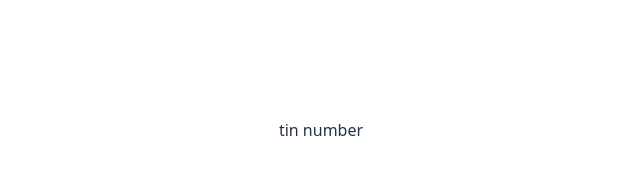
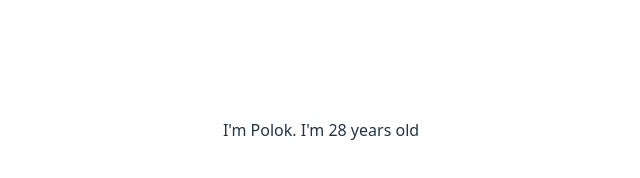
Before and after one commit to hasibulpolok/explore-react-core26, a React (Vite) app: page / in a window 1280 px wide. Shown: the part 270-448 px from the top of the page, without its empty margins (319-959 px from the left). Built offline with nearby package versions, Linux system fonts and the light colour scheme.

Commit message:
component added

```diff
--- a/src/App.jsx
+++ b/src/App.jsx
@@ -28,9 +28,21 @@ import './App.css'
 // export default Apps;
 
 const Apps = ()=>{
+
   return(
     <>
-    tin number
+<Person/>
+    </>
+  )
+}
+
+const Person = ()=>{
+
+  const age = 28;
+  const name = "Polok";
+  return(
+    <>
+       <p>I'm {name}. I'm {age} years old</p>
     </>
   )
 }
```
